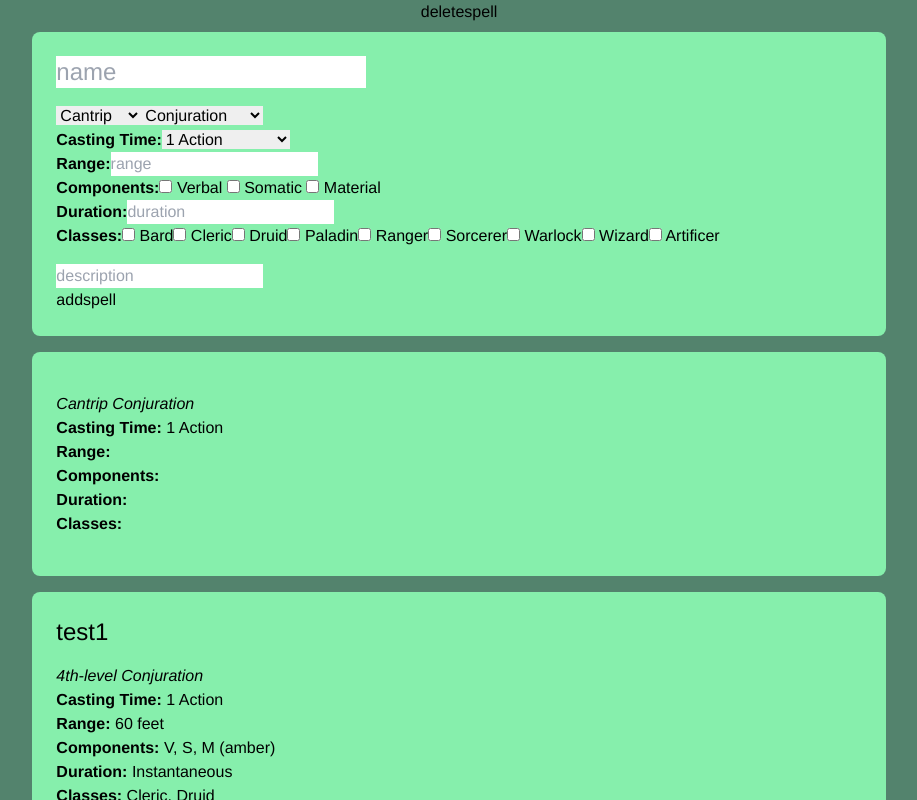
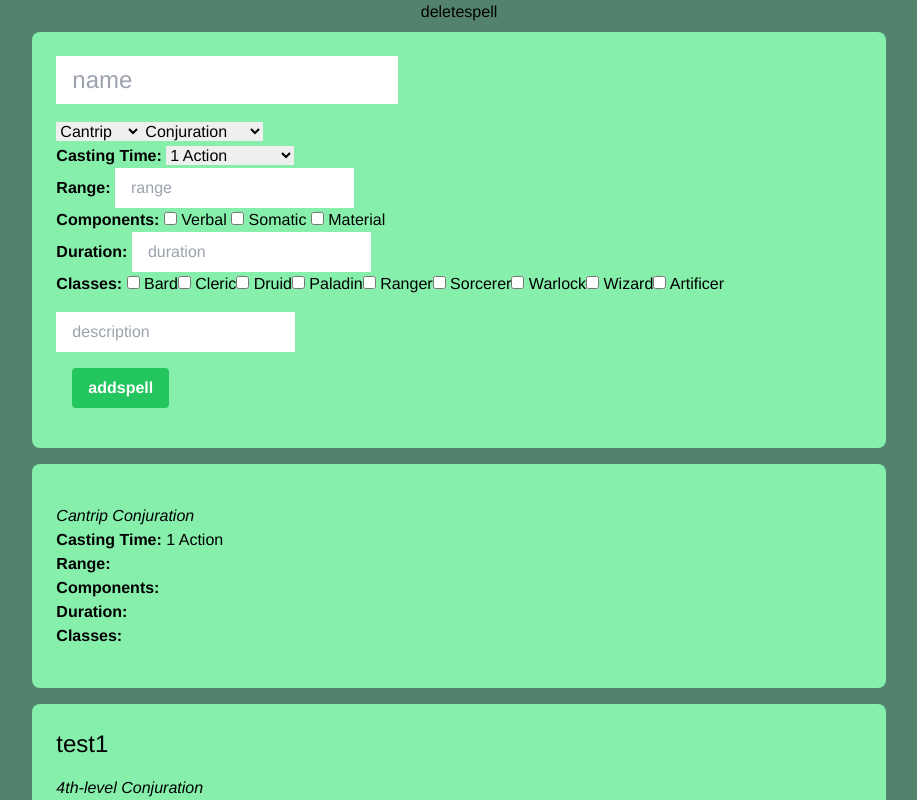
Before and after one commit to kabaczek1/spellbinder-front, a Vue app: page / in a window 1280 px wide. Shown: the top 800 px of the page, without its empty margins (181-1098 px from the left). Built offline with nearby package versions, Linux system fonts and the light colour scheme.

Commit message:
form style

```diff
--- a/src/components/SpellForm.vue
+++ b/src/components/SpellForm.vue
@@ -66,7 +66,12 @@
         class="lg:w-8/12 sm:w-11/12 bg-green-300 p-6 rounded-lg text-left my-2 m-auto"
     >
         <p class="text-2xl">
-            <input v-model="newSpell.name" type="text" placeholder="name" />
+            <input
+                v-model="newSpell.name"
+                type="text"
+                placeholder="name"
+                class="py-2 px-4"
+            />
         </p>
         <p class="italic mt-4">
             <select v-model="newSpell.spellLevel">
@@ -81,7 +86,7 @@
             </select>
         </p>
         <p>
-            <span class="font-bold">Casting Time:</span>
+            <span class="font-bold">Casting Time: </span>
             <select v-model="newSpell.castingTime">
                 <option v-for="(time, index) in casting_times" :value="index">
                     {{ time }}
@@ -89,11 +94,16 @@
             </select>
         </p>
         <p>
-            <span class="font-bold">Range:</span
-            ><input v-model="newSpell.range" type="text" placeholder="range" />
+            <span class="font-bold">Range: </span
+            ><input
+                v-model="newSpell.range"
+                type="text"
+                placeholder="range"
+                class="py-2 px-4"
+            />
         </p>
         <p>
-            <span class="font-bold">Components:</span>
+            <span class="font-bold">Components: </span>
             <label>
                 <input type="checkbox" v-model="newSpell.verbal" />
                 Verbal
@@ -111,24 +121,27 @@
                     type="text"
                     v-model="newSpell.material"
                     placeholder="material component(s)"
+                    class="py-2 px-4"
                 />
             </label>
         </p>
         <p>
-            <span class="font-bold">Duration:</span>
+            <span class="font-bold">Duration: </span>
             <input
                 v-model="newSpell.duration"
                 type="text"
                 placeholder="duration"
+                class="py-2 px-4"
             />
         </p>
         <p>
-            <span class="font-bold">Classes:</span>
+            <span class="font-bold">Classes: </span>
             <label v-for="(pcclass, index) in classes">
                 <input
                     type="checkbox"
                     :value="index"
                     v-model="newSpell.class"
+                    class="py-2 px-4"
                 />
                 {{ pcclass }}
             </label>
@@ -138,9 +151,15 @@
                 v-model="newSpell.description"
                 type="text"
                 placeholder="description"
+                class="py-2 px-4"
             />
         </p>
-        <button @click="addspell">addspell</button>
+        <button
+            class="bg-green-500 hover:bg-green-700 text-white font-bold py-2 px-4 rounded m-4"
+            @click="addspell"
+        >
+            addspell
+        </button>
     </div>
     <!-- testing -->
     <SpellVue :spell="newSpell" />
```
